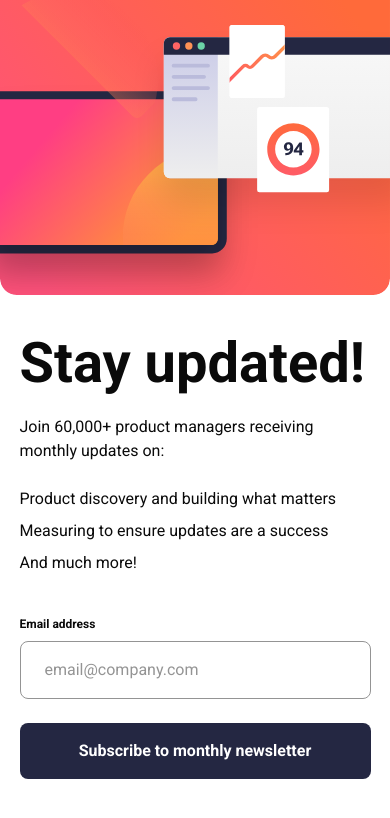
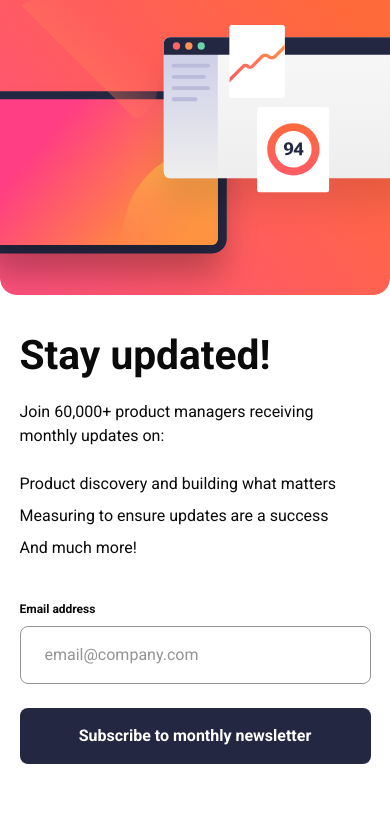
Before and after one commit to BlonoBuccellati/fm-newsletter-singup-form-with-success-message, a Next.js app: page / in a window 390 px wide. Shown: the top 818 px of the page. Built offline with nearby package versions, Linux system fonts and the light colour scheme.

Commit message:
fix:typography

```diff
--- a/src/components/news-letter-form/news-letter-form.tsx
+++ b/src/components/news-letter-form/news-letter-form.tsx
@@ -5,7 +5,7 @@ import { Button } from "@/components/ui/button";
 import InputEmailWithLabel from "@/components/news-letter-form/input-email-with-label";
 
 const Title = () => {
-  return <h1 className="typo-1-bold">Stay updated!</h1>;
+  return <h1 className="typo-header">Stay updated!</h1>;
 };
 const NewsLetterDescription = () => {
   return (
--- a/src/styles/utilities/typography-token.css
+++ b/src/styles/utilities/typography-token.css
@@ -1,7 +1,7 @@
-@utility typo-1-bold {
+@utility typo-header {
   font-family: var(--font-roboto);
   font-weight: var(--font-weight-bold);
-  font-size: 56px;
+  font-size: clamp(2.5rem, 1.556rem + 4.05vw, 3.5rem);
   line-height: 100%;
   letter-spacing: 0;
 }
```
